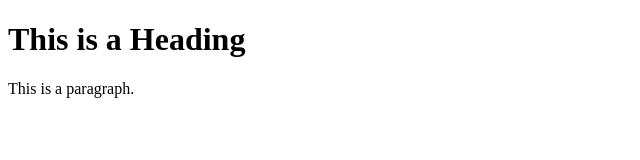
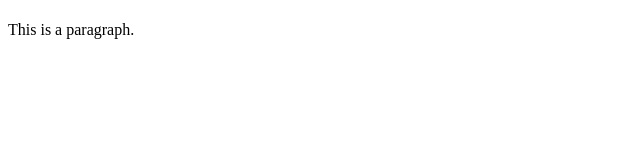
Before and after one commit to danielfaveri/demo2, a plain HTML site: page index.html in a window 1280 px wide. Shown: the whole page, without its empty margins (0-640 px from the left). Drawn offline with Linux system fonts and the light colour scheme.

Commit message:
index.html

```diff
--- a/index.html
+++ b/index.html
@@ -5,7 +5,7 @@
 </head>
 <body>
 
-<h1>This is a Heading</h1>
+<h1></h1>
 <p>This is a paragraph.</p>
 
 </body>
```
